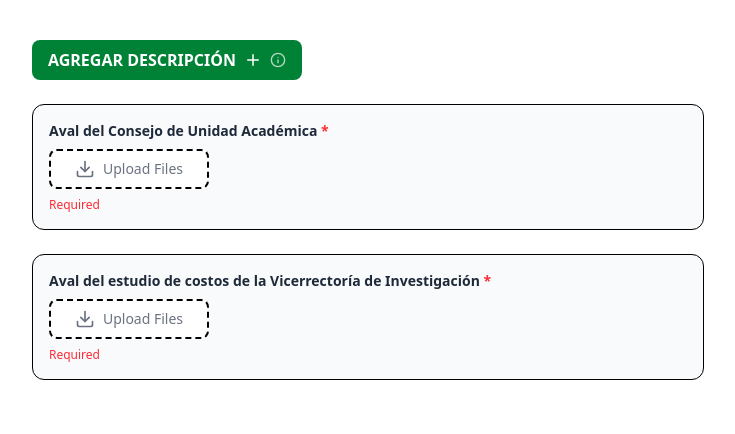
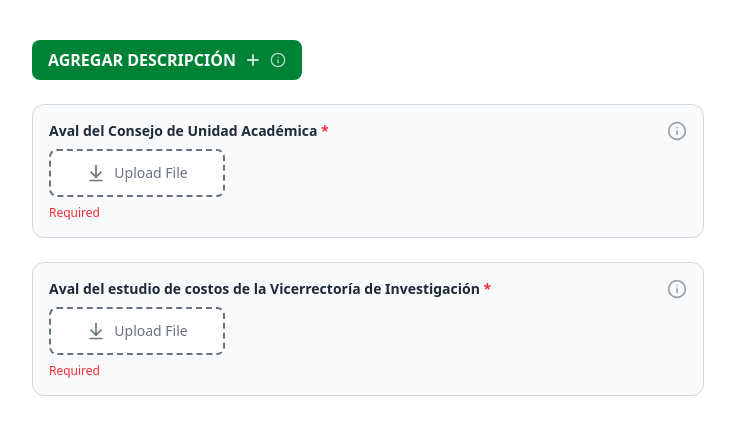
Before and after one commit to yeison8a/SIGEPOS-UdeA-Front-end, a Next.js app: page /login in a window 1280 px wide. Shown: the top 434 px of the page, without its empty margins (272-1007 px from the left). Built offline with nearby package versions, Linux system fonts and the light colour scheme.

Commit message:
refinación de los bordes de los componentes de carga de documentos

```diff
--- a/components/FileUploadField.tsx
+++ b/components/FileUploadField.tsx
@@ -2,7 +2,8 @@
 "use client";
 
 import { useState } from "react";
-import { Download } from "lucide-react"; // 👈 Importar el ícono
+import { Info } from "lucide-react"; // 👈 importamos el ícono de información
+import { ArrowDownToLine } from "lucide-react"; // 👈 icono de descarga
 
 interface FileUploadFieldProps {
   label: string;
@@ -24,20 +25,23 @@ export default function FileUploadField({
   };
 
   return (
-    <div className="w-full p-4 border rounded-xl bg-gray-50">
-      <label className="block text-sm font-semibold mb-2 text-gray-800">
-        {label} {required && <span className="text-red-500">*</span>}
-      </label>
+    <div className="w-full p-4 border-[0.5px] border-gray-300 rounded-xl bg-gray-50">
+      {/* Encabezado con texto a la izquierda e ícono info a la derecha */}
+      <div className="flex items-center justify-between mb-2">
+        <label className="block text-sm font-semibold text-gray-800">
+          {label} {required && <span className="text-red-500">*</span>}
+        </label>
+        <Info className="w-5 h-5 text-gray-400 cursor-pointer" />
+      </div>
 
+      {/* Área de Upload */}
       <label
-        className="flex items-center justify-center gap-2 w-40 h-10 border-2 border-dashed rounded-lg cursor-pointer bg-white hover:bg-gray-100 transition" // 👈 agregado gap-2
+        className="flex items-center justify-center gap-2 w-44 h-12 border-[2px] border-gray-500 border-dashed rounded-lg cursor-pointer bg-white hover:bg-gray-100 transition"
       >
-        {/* 👇 Ícono + texto */}
-        <Download className="w-5 h-5 text-gray-500" />
+        <ArrowDownToLine className="w-5 h-5 text-gray-500" />
         <span className="text-gray-500 text-sm">
-          {file ? file.name : "Upload Files"}
+          {file ? file.name : "Upload File"}
         </span>
-
         <input
           type="file"
           className="hidden"
@@ -46,6 +50,7 @@ export default function FileUploadField({
         />
       </label>
 
+      {/* Texto de requerido */}
       {required && !file && (
         <p className="text-red-500 text-xs mt-2">Required</p>
       )}
```
